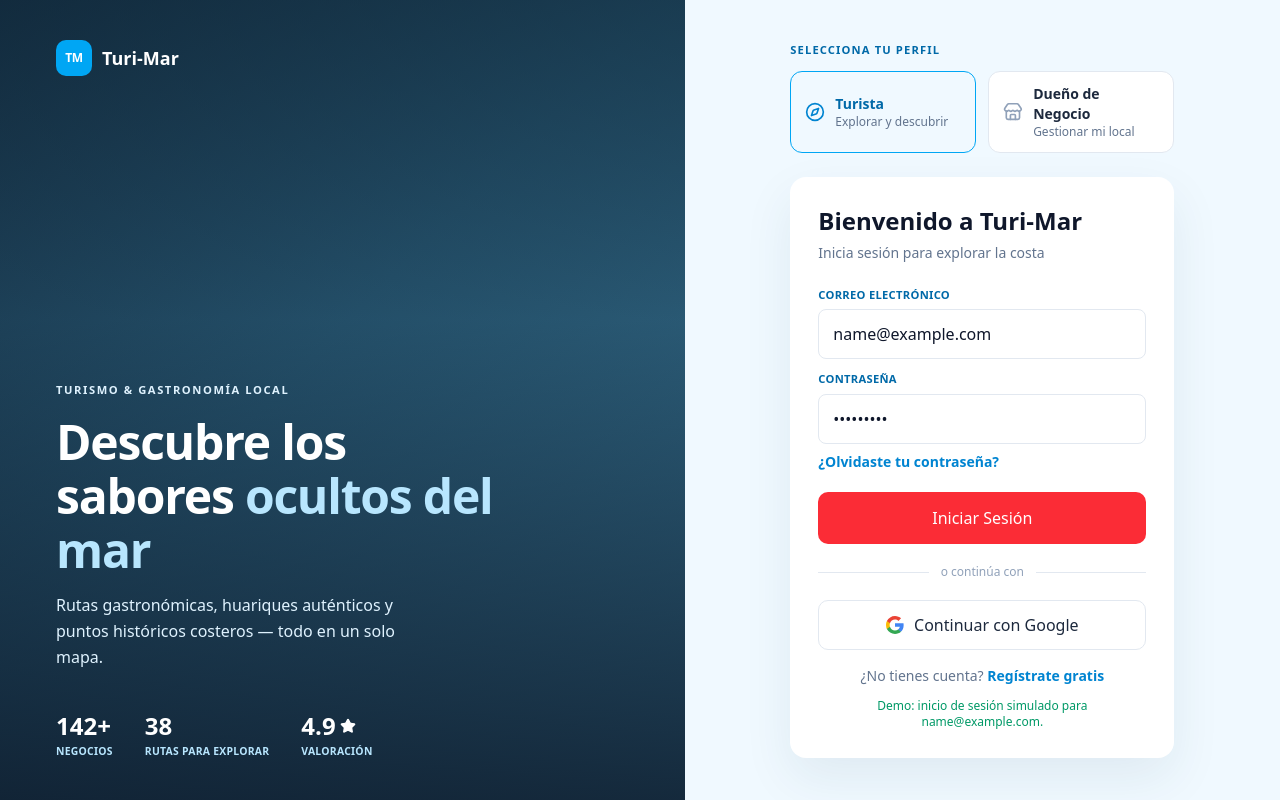
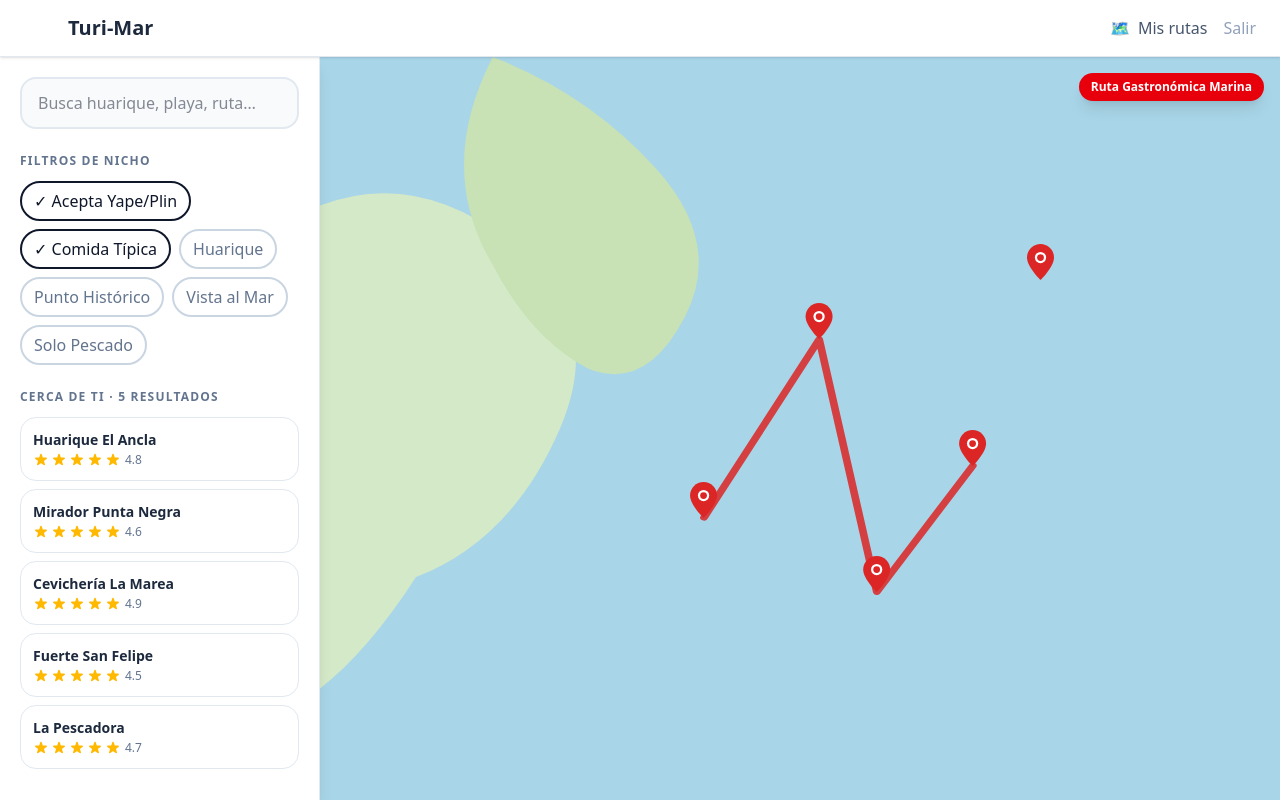
Before and after one commit to StevenUTP/Turis-Mar, a React (Vite) app in the folder Turi-Mar/: page / in a window 1280 px wide. Both pictures are taken after typing "name@example.com", "Sample123" into the empty fields and a click on the button "Iniciar Sesión". Built offline with nearby package versions, Linux system fonts and the light colour scheme.

Commit message:
Avance de segunda pantalla

```diff
--- a/Turi-Mar/src/App.tsx
+++ b/Turi-Mar/src/App.tsx
@@ -1,7 +1,15 @@
+import { useState } from 'react'
+import Dashboard from './pages/Dashboard'
 import TurimarLanding from './pages/TurimarLanding'
 
 function App() {
-  return <TurimarLanding />
+  const [screen, setScreen] = useState<'landing' | 'dashboard'>('landing')
+
+  if (screen === 'dashboard') {
+    return <Dashboard onPinClick={() => undefined} onLogout={() => setScreen('landing')} />
+  }
+
+  return <TurimarLanding onLogin={() => setScreen('dashboard')} />
 }
 
 export default App
--- /dev/null
+++ b/Turi-Mar/src/components/MapBackground.jsx
@@ -0,0 +1,47 @@
+import { PINS, ROUTE_POINTS } from '../data/mockData';
+
+export default function MapBackground({ onPinClick }) {
+  return (
+    <div className="relative w-full h-full overflow-hidden" style={{ background: "#A8D5E8" }}>
+      <svg className="absolute inset-0 w-full h-full" viewBox="0 0 100 100" preserveAspectRatio="none">
+        {/* Aquí va toda la ruta de polígonos estáticos de Figma */}
+        <rect width="100" height="100" fill="#A8D5E8" />
+        <path d="M0,20 Q10,15 20,25 Q30,35 25,50 Q20,65 10,70 Q5,80 0,85 Z" fill="#D4E9C7" />
+        <path d="M18,0 Q28,5 35,15 Q42,25 38,35 Q34,45 28,42 Q22,38 18,28 Q12,15 18,0 Z" fill="#C8E2B6" />
+        {/* Gastronomy route */}
+        <polyline
+          points={ROUTE_POINTS.map(([x, y]) => `${x},${y}`).join(" ")}
+          stroke="#DC2626"
+          strokeWidth="0.8"
+          fill="none"
+          strokeLinecap="round"
+          strokeLinejoin="round"
+          opacity="0.85"
+        />
+      </svg>
+
+      <div className="absolute top-4 right-4 bg-red-600 text-white text-xs font-bold px-3 py-1.5 rounded-full shadow-lg flex items-center gap-1.5">
+        Ruta Gastronómica Marina
+      </div>
+
+      {/* Renderizado dinámico de los Pines */}
+      {PINS.map(pin => (
+        <button
+          key={pin.id}
+          onClick={() => onPinClick(pin.id)}
+          className="absolute map-pin group flex flex-col items-center transition-transform hover:scale-110"
+          style={{ left: `${pin.x}%`, top: `${pin.y}%`, transform: "translate(-50%, -100%)" }}
+        >
+          <div className="flex items-center gap-1.5 bg-red-600 text-white text-xs font-bold px-2.5 py-1.5 rounded-full shadow-lg opacity-0 group-hover:opacity-100 transition-opacity mb-1 whitespace-nowrap">
+            {pin.name}
+          </div>
+          <svg viewBox="0 0 24 32" className="w-7 h-9" fill="none">
+            <path d="M12 0C5.37 0 0 5.37 0 12c0 8.5 12 20 12 20S24 20.5 24 12C24 5.37 18.63 0 12 0z" fill="#DC2626" />
+            <circle cx="12" cy="12" r="5" fill="white" />
+            <circle cx="12" cy="12" r="3" fill="#DC2626" />
+          </svg>
+        </button>
+      ))}
+    </div>
+  );
+}
--- /dev/null
+++ b/Turi-Mar/src/components/Start.jsx
@@ -0,0 +1,11 @@
+export default function Stars({ count, max = 5 }) {
+  return (
+    <span className="flex gap-0.5">
+      {Array.from({ length: max }).map((_, i) => (
+        <svg key={i} viewBox="0 0 20 20" fill="currentColor" className={`w-4 h-4 ${i < count ? "text-amber-400" : "text-slate-200"}`}>
+          <path d="M9.049 2.927c.3-.921 1.603-.921 1.902 0l1.07 3.292a1 1 0 00.95.69h3.462c.969 0 1.371 1.24.588 1.81l-2.8 2.034a1 1 0 00-.364 1.118l1.07 3.292c.3.921-.755 1.688-1.54 1.118l-2.8-2.034a1 1 0 00-1.175 0l-2.8 2.034c-.784.57-1.838-.197-1.539-1.118l1.07-3.292a1 1 0 00-.364-1.118L2.98 8.72c-.783-.57-.38-1.81.588-1.81h3.461a1 1 0 00.951-.69l1.07-3.292z" />
+        </svg>
+      ))}
+    </span>
+  );
+}
--- /dev/null
+++ b/Turi-Mar/src/data/mockData.js
@@ -0,0 +1,37 @@
+export const PINS = [
+  { id: 1, x: 52, y: 38, name: "Huarique El Ancla",     type: "food",    rating: 4.8 },
+  { id: 2, x: 68, y: 55, name: "Mirador Punta Negra",   type: "tourism", rating: 4.6 },
+  { id: 3, x: 40, y: 62, name: "Cevichería La Marea",   type: "food",    rating: 4.9 },
+  { id: 4, x: 75, y: 30, name: "Fuerte San Felipe",     type: "tourism", rating: 4.5 },
+  { id: 5, x: 58, y: 72, name: "La Pescadora",          type: "food",    rating: 4.7 },
+];
+
+export const ROUTE_POINTS = [
+  [40, 62], [52, 38], [58, 72], [68, 55],
+];
+
+export const BUSINESS = {
+  name: "Huarique El Ancla",
+  subtitle: "Cevichería · Comida Marina · Tradición de Mar",
+  hours: "Mar–Dom · 11:00 am – 6:00 pm",
+  address: "Av. Costanera 142, Huanchaco, La Libertad",
+  tags: ["Acepta Yape/Plin", "Comida Típica", "Vista al Mar"],
+  photos: [
+    "https://images.unsplash.com/photo-1761314036615-f1a9e69514d3?w=600&h=400&fit=crop&auto=format",
+    "https://images.unsplash.com/photo-1535399831218-d5bd36d1a6b3?w=600&h=400&fit=crop&auto=format",
+    "https://images.unsplash.com/photo-1761314037182-8ea3363cf3a3?w=600&h=400&fit=crop&auto=format",
+  ],
+  reviews: [
+    { author: "Mariela Torres",   avatar: "MT", stars: 5, text: "El ceviche mixto es increíble...", date: "hace 3 días" },
+    { author: "Carlos Quispe",    avatar: "CQ", stars: 5, text: "La mejor causa rellena...", date: "hace 1 semana" },
+  ],
+};
+
+export const FILTERS = [
+  "Acepta Yape/Plin",
+  "Comida Típica",
+  "Huarique",
+  "Punto Histórico",
+  "Vista al Mar",
+  "Solo Pescado",
+];
--- /dev/null
+++ b/Turi-Mar/src/pages/Dashboard.jsx
@@ -0,0 +1,92 @@
+import { useState } from 'react';
+import { FILTERS, PINS } from '../data/mockData';
+import Stars from '../components/Start';
+import MapBackground from '../components/MapBackground';
+
+export default function Dashboard({ onPinClick, onLogout }) {
+  const [activeFilters, setActiveFilters] = useState(["Acepta Yape/Plin", "Comida Típica"]);
+  const [search, setSearch] = useState("");
+
+  const toggleFilter = (f) =>
+    setActiveFilters(prev => prev.includes(f) ? prev.filter(x => x !== f) : [...prev, f]);
+
+  return (
+    <div className="flex flex-col w-full h-screen bg-slate-100 font-body">
+      {/* Top nav */}
+      <header className="flex items-center justify-between px-6 py-3 bg-white border-b border-slate-200 z-20 flex-shrink-0 shadow-sm">
+        <div className="flex items-center gap-3">
+          <div className="w-8 h-8 rounded-xl flex items-center justify-center text-white font-black text-sm bg-sea">TM</div>
+          <span className="font-black text-xl text-slate-800 font-display">
+            Turi<span className="text-sea">-Mar</span>
+          </span>
+        </div>
+        <div className="flex items-center gap-4">
+          <button className="flex items-center gap-2 text-sm font-semibold text-slate-600 hover:text-sky-600">
+            <span>🗺️</span> Mis rutas
+          </button>
+          <button onClick={onLogout} className="text-xs text-slate-400 hover:text-red-500 transition-colors">Salir</button>
+        </div>
+      </header>
+
+      <div className="flex flex-1 overflow-hidden">
+        {/* Sidebar */}
+        <aside className="w-[320px] flex-shrink-0 flex flex-col bg-white border-r border-slate-200 overflow-y-auto z-10 shadow-lg">
+          <div className="p-5">
+            {/* Search */}
+            <div className="relative mb-6">
+              <input
+                type="text"
+                value={search}
+                onChange={e => setSearch(e.target.value)}
+                placeholder="Busca huarique, playa, ruta…"
+                className="w-full px-4 py-3 rounded-2xl border-2 border-slate-200 text-sm outline-none focus:border-sky-400 bg-slate-50"
+              />
+            </div>
+
+            {/* Filters */}
+            <div className="mb-6">
+              <p className="text-xs font-bold text-slate-500 uppercase tracking-widest mb-3">Filtros de nicho</p>
+              <div className="flex flex-wrap gap-2">
+                {FILTERS.map(f => {
+                  const active = activeFilters.includes(f);
+                  return (
+                    <button
+                      key={f}
+                      onClick={() => toggleFilter(f)}
+                      className={`px-3 py-1.5 rounded-full text-xs font-semibold border-2 transition-all duration-150 ${
+                        active ? "border-kelp bg-kelp-light text-kelp-dark" : "border-slate-300 bg-white text-slate-500"
+                      }`}
+                    >
+                      {active && "✓ "}{f}
+                    </button>
+                  );
+                })}
+              </div>
+            </div>
+
+            {/* Nearby results */}
+            <p className="text-xs font-bold text-slate-500 uppercase tracking-widest mb-3">Cerca de ti · {PINS.length} resultados</p>
+            <div className="flex flex-col gap-2">
+              {PINS.map(pin => (
+                <button key={pin.id} onClick={() => onPinClick(pin.id)} className="flex items-center gap-3 p-3 rounded-2xl border border-slate-200 bg-white hover:bg-sky-50 transition-all text-left">
+                  <div className="flex-1 min-w-0">
+                    <p className="text-sm font-semibold text-slate-800 truncate">{pin.name}</p>
+                    <div className="flex items-center gap-1 mt-0.5">
+                      <Stars count={Math.round(pin.rating)} />
+                      <span className="text-xs text-slate-500">{pin.rating}</span>
+                    </div>
+                  </div>
+                </button>
+              ))}
+            </div>
+          </div>
+        </aside>
+
+        {/* Map Area */}
+        <div className="flex-1 relative">
+          <MapBackground onPinClick={onPinClick} />
+        </div>
+      </div>
+    </div>
+  );
+}
--- a/Turi-Mar/src/pages/TurimarLanding.jsx
+++ b/Turi-Mar/src/pages/TurimarLanding.jsx
@@ -28,7 +28,7 @@ const COPY = {
   },
 };
 
-export default function TurimarLanding() {
+export default function TurimarLanding({ onLogin }) {
   const [profile, setProfile] = useState("turista");
   const [email, setEmail] = useState("");
   const [password, setPassword] = useState("");
@@ -37,12 +37,12 @@ export default function TurimarLanding() {
   const handleSubmit = (event) => {
     event.preventDefault();
     setSubmitted(true);
+    onLogin?.();
     // TODO: reemplazar por la llamada real a la API de autenticación
   };
 
   return (
     <div className="min-h-screen w-full grid grid-cols-1 md:grid-cols-[1.15fr_1fr] bg-sky-50">
-      {/* Panel izquierdo: hero */}
       <section
         className="relative flex flex-col justify-between px-8 py-8 md:px-14 md:py-10 text-white overflow-hidden min-h-[320px]"
         style={{
```
